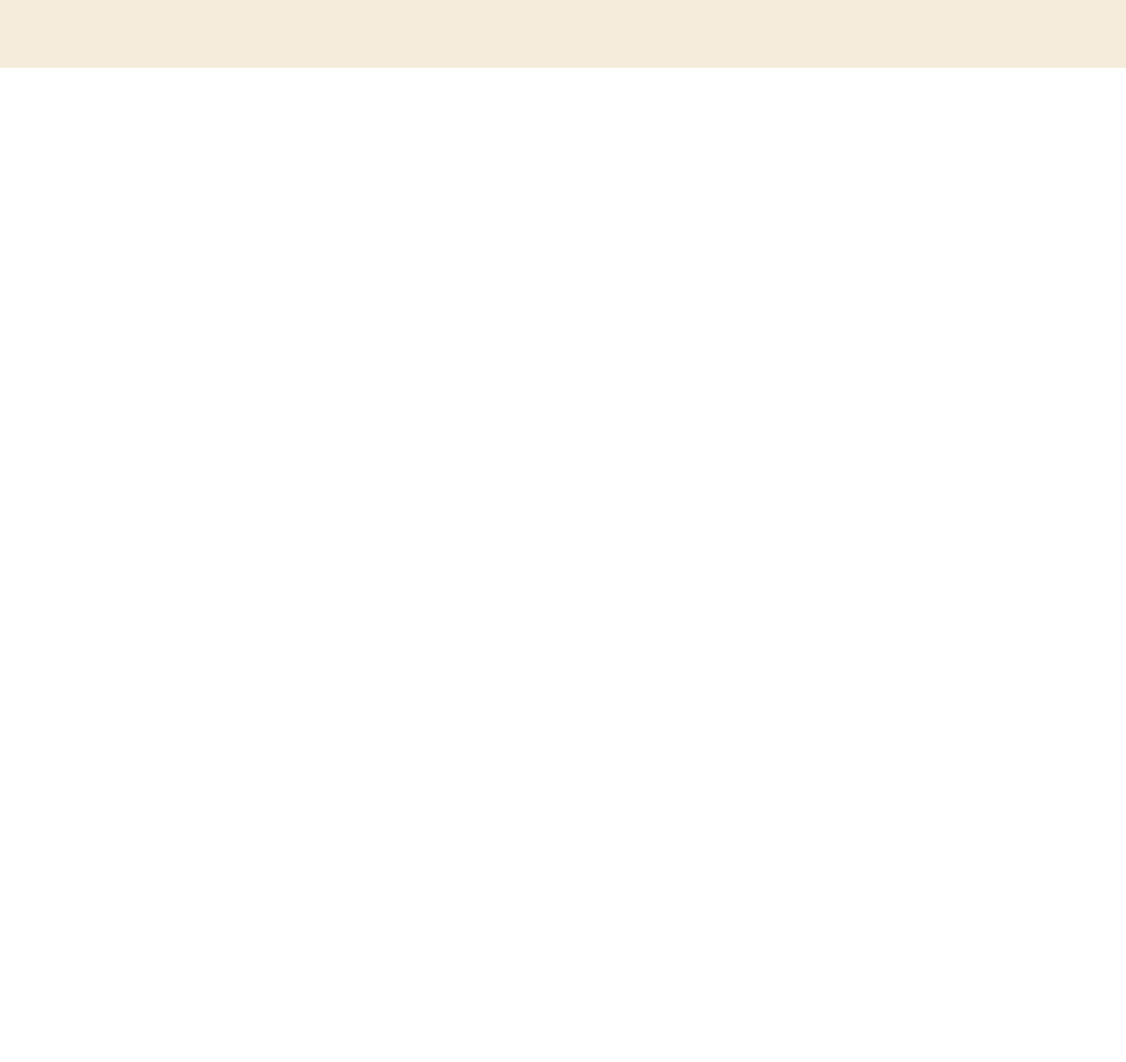
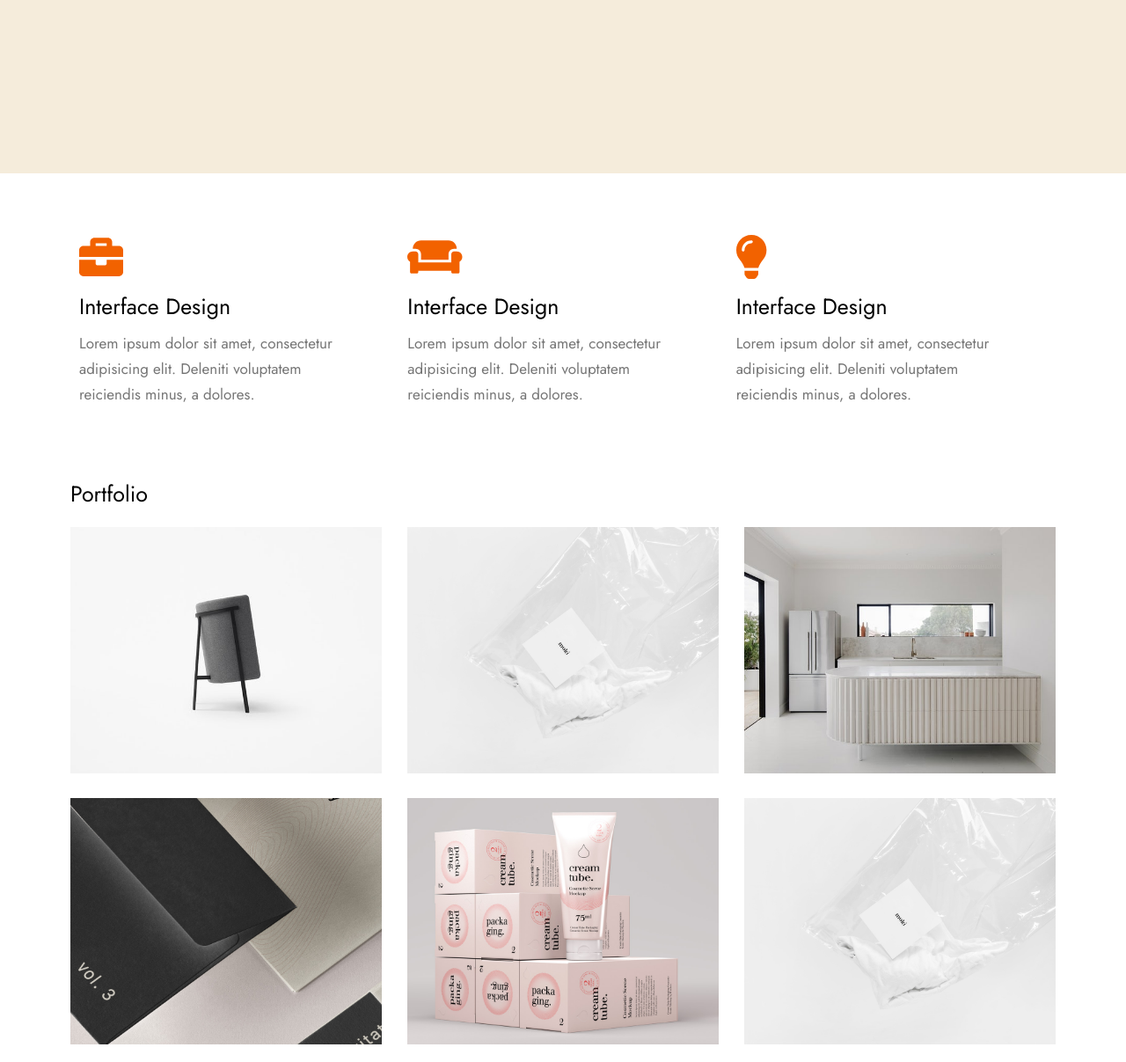
Before and after one commit to AlaminMJ/first-practices-project, a plain HTML site: page index.html in a window 1280 px wide. Shown: the part 556-1763 px from the top of the page at 88% size. Before the commit the page ends 800 px from the top, so only its background shows below. Drawn offline with Linux system fonts and the light colour scheme.

Commit message:
proatfolio section added

```diff
--- a/index.html
+++ b/index.html
@@ -44,6 +44,58 @@
 
 
     </header>
+    <section class="banner">
+        <div class="container">
+            <div class="card">
+                <div class="card-item">
+                        <div class="card-icon"><i class="fas fa-briefcase"></i></div>
+                        <h2>Interface Design</h2>
+                        <p>Lorem ipsum dolor sit amet, consectetur adipisicing elit. Deleniti voluptatem reiciendis minus, a dolores.</p>
+                </div>
+
+
+                <div class="card-item">
+                        <div class="card-icon"><i class="fas fa-couch"></i></div>
+                        <h2>Interface Design</h2>
+                        <p>Lorem ipsum dolor sit amet, consectetur adipisicing elit. Deleniti voluptatem reiciendis minus, a dolores.</p>
+                </div>
+
+
+                <div class="card-item">
+                        <div class="card-icon"><i class="fas fa-lightbulb"></i></div>
+                        <h2>Interface Design</h2>
+                        <p>Lorem ipsum dolor sit amet, consectetur adipisicing elit. Deleniti voluptatem reiciendis minus, a dolores.</p>
+                </div>
+            </div>
+
+        </div>
+    </section>
+    <section class="portfolio">
+        <div class="container">
+            <h2>Portfolio</h2>
+            <div class="gellery">
+                <div class="img-item">
+                    <img src="images/work_1 (1).jpg" alt="">
+                </div>
+                <div class="img-item">
+                    <img src="images/work_5.jpg" alt="">
+                </div>
+                <div class="img-item">
+                    <img src="images/work_2.jpg" alt="">
+                </div>
+                <div class="img-item">
+                    <img src="images/work_3.jpg" alt="">
+                </div>
+                <div class="img-item">
+                    <img src="images/work_4.jpg" alt="">
+                </div>
+                <div class="img-item">
+                    <img src="images/work_5.jpg" alt="">
+                </div>
+            </div>
+        </div>
+    </section>
+
     <script src="https://cdnjs.cloudflare.com/ajax/libs/font-awesome/5.15.3/js/all.min.js" integrity="sha512-RXf+QSDCUQs5uwRKaDoXt55jygZZm2V++WUZduaU/Ui/9EGp3f/2KZVahFZBKGH0s774sd3HmrhUy+SgOFQLVQ==" crossorigin="anonymous" referrerpolicy="no-referrer"></script>
 </body>
 </html>
--- a/style.css
+++ b/style.css
@@ -22,7 +22,7 @@ header{
     width: 100%;
     background: #f5ecdb;
 }
-.header .container{
+.container{
     padding: 20px 80px;
     margin: 0 auto;
 
@@ -40,7 +40,6 @@ header{
     color: #f26200;
     text-transform: uppercase;
     font-size: 20px;
-
     font-weight: 700;
 
 }
@@ -55,7 +54,6 @@ header{
 .header .container ul li a{
     color: rgba(0, 0, 0, 0.7);
     font-size: 18px;
-
 }
 .header .container ul li a:hover{
     color: #000000;
@@ -64,7 +62,7 @@ header{
     color:#000000;
 }
 .header .container .content{
-    padding: 120px 0;
+    padding: 180px 0;
     text-align: center;
     width: 750px;
     margin: 0 auto;
@@ -83,3 +81,68 @@ header{
     margin-top: 20px;
     font-size: 18px;
 }
+.banner{
+    width: 100%;
+    padding: 30px 0;
+}
+.banner .container .card{
+    display: flex;
+    width: 100%;
+
+}
+.banner .container .card .card-item {
+    width: 32%;
+    padding: 10px;
+    margin-right: 40px ;
+}
+.banner .container .card .card-item .card-icon {
+    font-size: 50px;
+    color: #f26200;
+
+
+}
+.banner .container .card .card-item h2{
+    font-size: 25px;
+    font-weight: 400;
+    margin-bottom: 10px;
+
+}
+.banner .container .card .card-item p{
+    line-height: 1.7;
+    font-weight: 300;
+    color: rgb(117, 117, 117);
+    font-size: 17px;
+    background: rgb(255, 255, 255);
+    font-family: Jost, serif;
+
+}
+.portfolio .container h2{
+    font-size: 25px;
+    font-weight: 400;
+    margin-bottom: 20px;
+}
+.portfolio .container .gellery{
+    display: grid;
+    grid-template-columns: repeat(3,1fr);
+
+    grid-gap: 1.8rem;
+}
+.portfolio .container .gellery .img-item{
+    height: 280px;
+    overflow: hidden;
+
+}
+.portfolio .container .gellery .img-item img{
+    width: 100%;
+    height: 100%;
+    object-fit: cover;
+    transition: .5s;
+}
+.portfolio .container .gellery .img-item img:hover{
+    transform: scale(1.08);
+}
+.portfolio .container .gellery .img-item:hover.img-item
+{
+
+    box-shadow: rgba(0, 0, 0, 0.16) 0px 1px 4px;
+}
```
Also changed, not shown: images/work_1 (1).jpg (added), images/work_2.jpg (added), images/work_3.jpg (added), images/work_4.jpg (added), images/work_5.jpg (added).
